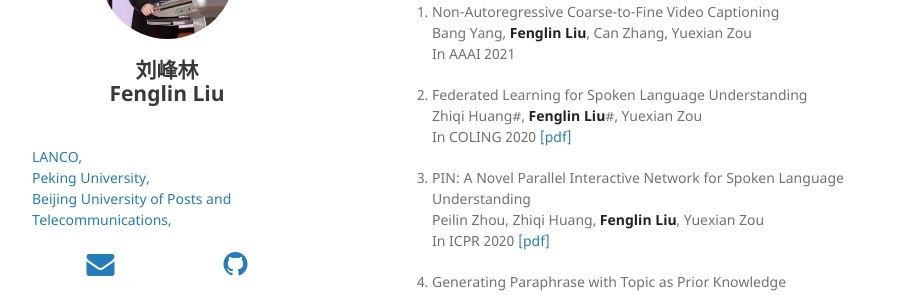
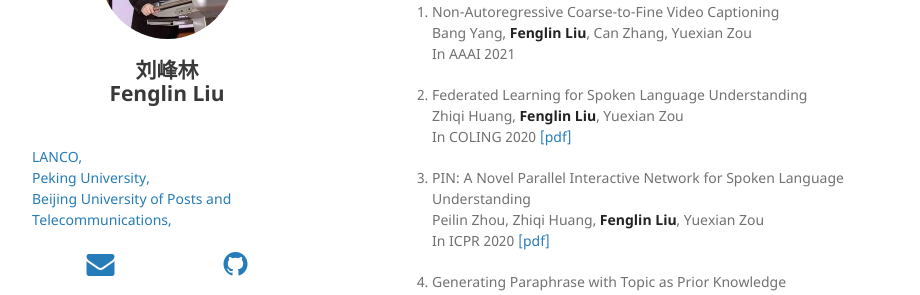
Before and after one commit to fenglinliu2022fall/fenglinliu2022fall.github.io, a Jekyll site: the page built from index.md, in a window 1280 px wide and 900 px high, scrolled down 2492 px. Shown: the part 154-449 px from the top of the window, without its empty margins (178-1098 px from the left). Built offline with Jekyll 4.4.1, drawn with Linux system fonts in a browser that asks for light colours; nearby versions of some CDN libraries; our own code applies the rules of GitHub Pages for plain Markdown files.

```diff
--- a/index.md
+++ b/index.md
@@ -98,7 +98,7 @@ Fenglin Liu is a graduate student at Peking University. His research interests i
   In AAAI 2021
 
   2. Federated Learning for Spoken Language Understanding
-  Zhiqi Huang#, **Fenglin Liu**#, Yuexian Zou
+  Zhiqi Huang, **Fenglin Liu**, Yuexian Zou
   In COLING 2020 [[pdf]](http://web.pkusz.edu.cn/adsp/files/2020/11/COLING_2020_Federated_Learning_for_Spoken_Language_Understanding__Final_.pdf)
 
   3. PIN: A Novel Parallel Interactive Network for Spoken Language Understanding
```
